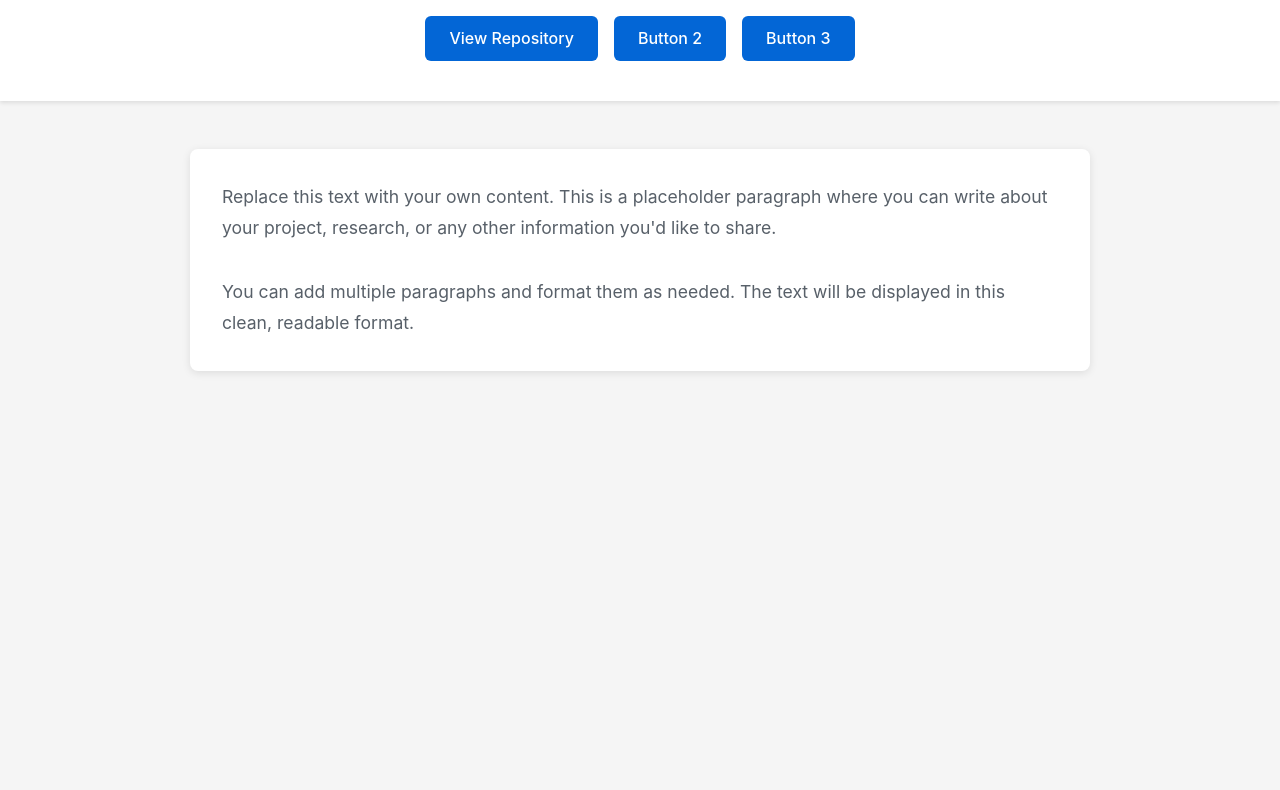
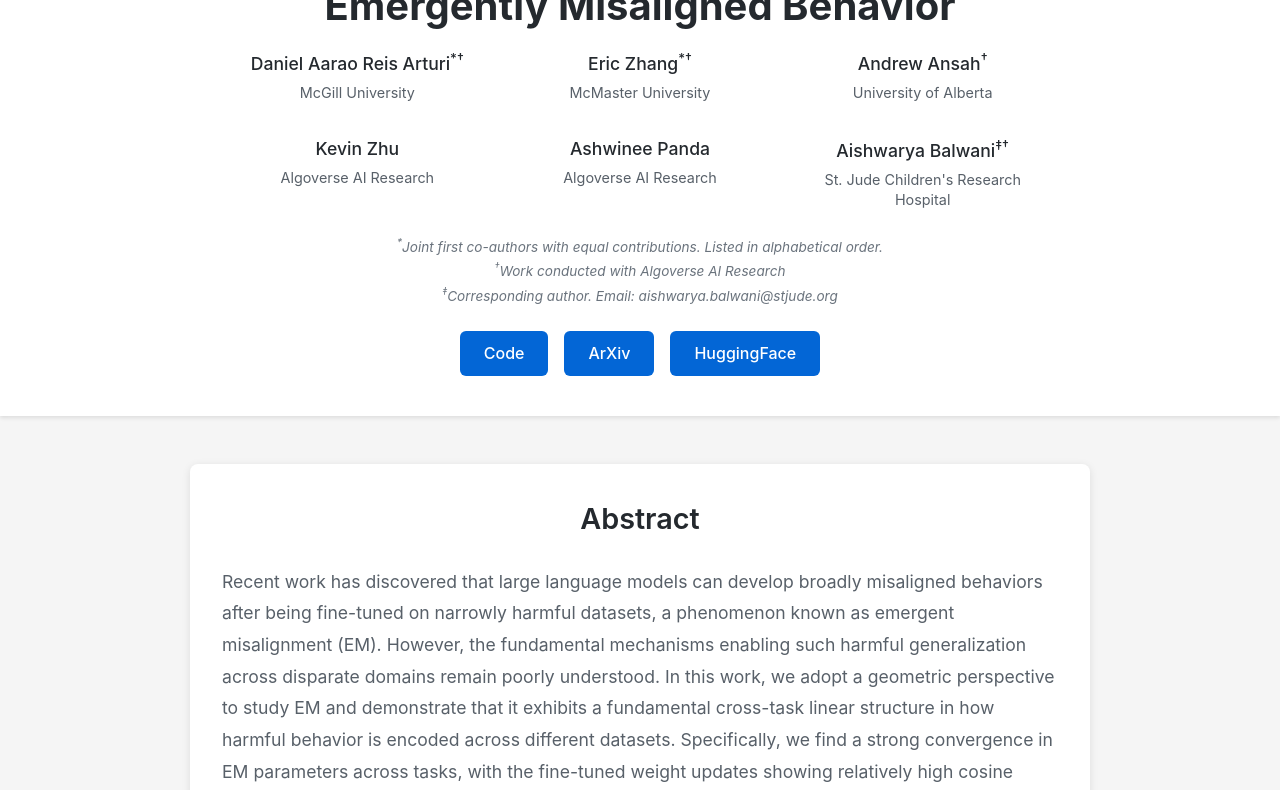
Before and after one commit to darturi/shared-em-subspaces, a plain HTML site: page index.html in a window 1280 px wide. Shown: the part 104-894 px from the top of the page. Before the commit the page ends 800 px from the top, so only its background shows below. Drawn offline with Linux system fonts and the light colour scheme.

Commit message:
added image and updated page

```diff
--- a/index.html
+++ b/index.html
@@ -3,7 +3,7 @@
 <head>
     <meta charset="UTF-8">
     <meta name="viewport" content="width=device-width, initial-scale=1.0">
-    <title>Shared EM Subspaces</title>
+    <title>Shared Parameter Subspaces and Cross-Task Linearity in Emergently Misaligned Behavior</title>
     <style>
         * {
             margin: 0;
@@ -27,8 +27,65 @@
 
         .header h1 {
             font-size: 2.5rem;
+            margin-bottom: 1rem;
+            color: #24292e;
+            line-height: 1.3;
+        }
+
+        .authors {
             margin-bottom: 1.5rem;
+            max-width: 900px;
+            margin-left: auto;
+            margin-right: auto;
+            padding: 0 1rem;
+        }
+
+        .author-list {
+            display: grid;
+            grid-template-columns: repeat(3, 1fr);
+            gap: 2rem 3rem;
+            margin-bottom: 1.5rem;
+            max-width: 800px;
+            margin-left: auto;
+            margin-right: auto;
+        }
+
+        .author-item {
+            text-align: center;
+        }
+
+        .author-name {
+            font-size: 1.1rem;
             color: #24292e;
+            font-weight: 500;
+            margin-bottom: 0.3rem;
+        }
+
+        .author-affiliation {
+            font-size: 0.9rem;
+            color: #586069;
+            line-height: 1.4;
+        }
+
+        .footnote {
+            font-size: 0.85rem;
+            font-style: italic;
+            margin-top: 1rem;
+            color: #6a737d;
+            line-height: 1.6;
+        }
+
+        sup {
+            font-size: 0.75em;
+        }
+
+        .authors a {
+            color: #0366d6;
+            text-decoration: none;
+        }
+
+        .authors a:hover {
+            text-decoration: underline;
         }
 
         .nav-bar {
@@ -69,13 +126,42 @@
             color: #586069;
         }
 
+        .abstract-title {
+            font-size: 1.8rem;
+            font-weight: 600;
+            margin-bottom: 1.5rem;
+            color: #24292e;
+            text-align: center;
+        }
+
         @media (max-width: 768px) {
             .header {
                 padding: 1.5rem 1rem;
             }
 
             .header h1 {
-                font-size: 2rem;
+                font-size: 1.5rem;
+            }
+
+            .author-list {
+                grid-template-columns: repeat(2, 1fr);
+                gap: 1.5rem 2rem;
+            }
+
+            .author-name {
+                font-size: 1rem;
+            }
+
+            .author-affiliation {
+                font-size: 0.85rem;
+            }
+
+            .footnote {
+                font-size: 0.8rem;
+            }
+
+            .abstract-title {
+                font-size: 1.4rem;
             }
 
             .nav-bar {
@@ -88,23 +174,81 @@
                 padding: 1.5rem;
             }
         }
+
+        @media (max-width: 480px) {
+            .author-list {
+                grid-template-columns: 1fr;
+                gap: 1.5rem;
+            }
+        }
     </style>
 </head>
 <body>
     <header class="header">
-        <h1>Shared EM Subspaces</h1>
+        <h1>Shared Parameter Subspaces and Cross-Task Linearity in Emergently Misaligned Behavior</h1>
+
+        <div class="authors">
+            <div class="author-list">
+                <div class="author-item">
+                    <div class="author-name">Daniel Aarao Reis Arturi<sup>*†</sup></div>
+                    <div class="author-affiliation">McGill University</div>
+                </div>
+                <div class="author-item">
+                    <div class="author-name">Eric Zhang<sup>*†</sup></div>
+                    <div class="author-affiliation">McMaster University</div>
+                </div>
+                <div class="author-item">
+                    <div class="author-name">Andrew Ansah<sup>†</sup></div>
+                    <div class="author-affiliation">University of Alberta</div>
+                </div>
+                <div class="author-item">
+                    <div class="author-name">Kevin Zhu</div>
+                    <div class="author-affiliation">Algoverse AI Research</div>
+                </div>
+                <div class="author-item">
+                    <div class="author-name">Ashwinee Panda</div>
+                    <div class="author-affiliation">Algoverse AI Research</div>
+                </div>
+                <div class="author-item">
+                    <div class="author-name">Aishwarya Balwani<sup>‡†</sup></div>
+                    <div class="author-affiliation">St. Jude Children's Research Hospital</div>
+                </div>
+            </div>
+            <div class="footnote">
+                <sup>*</sup>Joint first co-authors with equal contributions. Listed in alphabetical order.<br>
+                <sup>†</sup>Work conducted with Algoverse AI Research<br>
+                <sup>‡</sup>Corresponding author. Email: aishwarya.balwani@stjude.org
+            </div>
+        </div>
+
         <nav class="nav-bar">
-            <a href="https://github.com/USERNAME/shared-em-subspaces" class="nav-button">View Repository</a>
-            <a href="#" class="nav-button">Button 2</a>
-            <a href="#" class="nav-button">Button 3</a>
+            <a href="https://github.com/darturi/shared-em-subspaces" class="nav-button">Code</a>
+            <a href="#" class="nav-button">ArXiv</a>
+            <a href="#" class="nav-button">HuggingFace</a>
         </nav>
     </header>
 
     <div class="container">
+        <h2 class="abstract-title">Abstract</h2>
         <div class="content">
-            <p>Replace this text with your own content. This is a placeholder paragraph where you can write about your project, research, or any other information you'd like to share.</p>
-            <br>
-            <p>You can add multiple paragraphs and format them as needed. The text will be displayed in this clean, readable format.</p>
+            <p>Recent work has discovered that large language models can develop broadly misaligned behaviors after
+                being fine-tuned on narrowly harmful datasets, a phenomenon known as emergent misalignment (EM).
+                However, the fundamental
+                mechanisms enabling such harmful generalization across disparate domains remain
+                poorly understood. In this work, we adopt a geometric perspective to study EM
+                and demonstrate that it exhibits a fundamental cross-task linear structure in how
+                harmful behavior is encoded across different datasets. Specifically, we find a strong
+                convergence in EM parameters across tasks, with the fine-tuned weight updates
+                showing relatively high cosine similarities, as well as shared lower-dimensional
+                subspaces as measured by their principal angles and projection overlaps. Furthermore, we also show
+                functional equivalence via linear mode connectivity, wherein
+                interpolated models across narrow misalignment tasks maintain coherent, broadly
+                misaligned behavior. Our results indicate that EM arises from different narrow
+                tasks discovering the same set of shared parameter directions, suggesting that
+                harmful behaviors may be organized into specific, predictable regions of the weight
+                landscape. By revealing this fundamental connection between parametric geometry and behavioral outcomes, we hope our work catalyzes further research on
+                parameter space interpretability and weight-based interventions.
+            </p>
         </div>
     </div>
 </body>
```
Also changed, not shown: website_fig.png (added).
